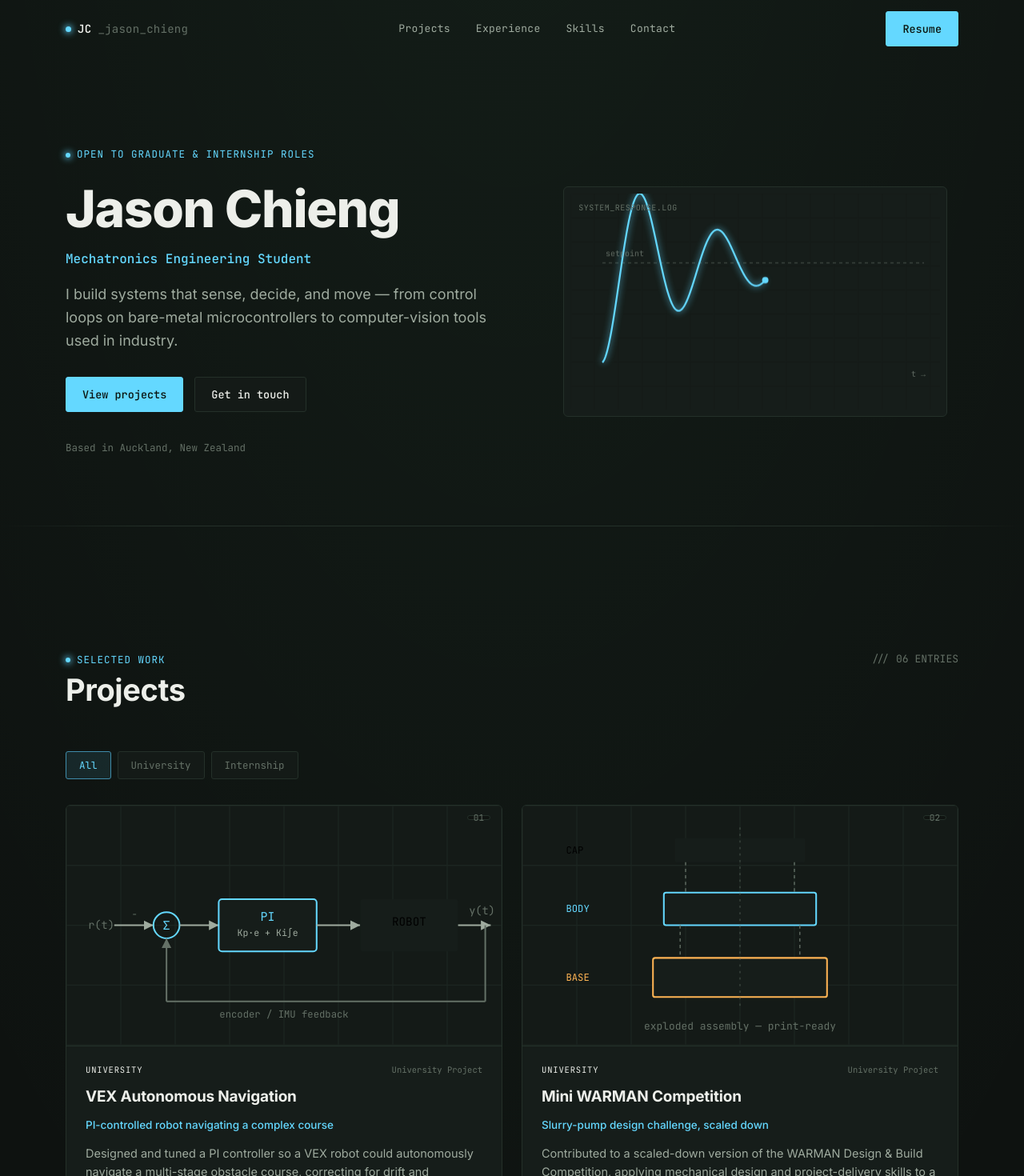
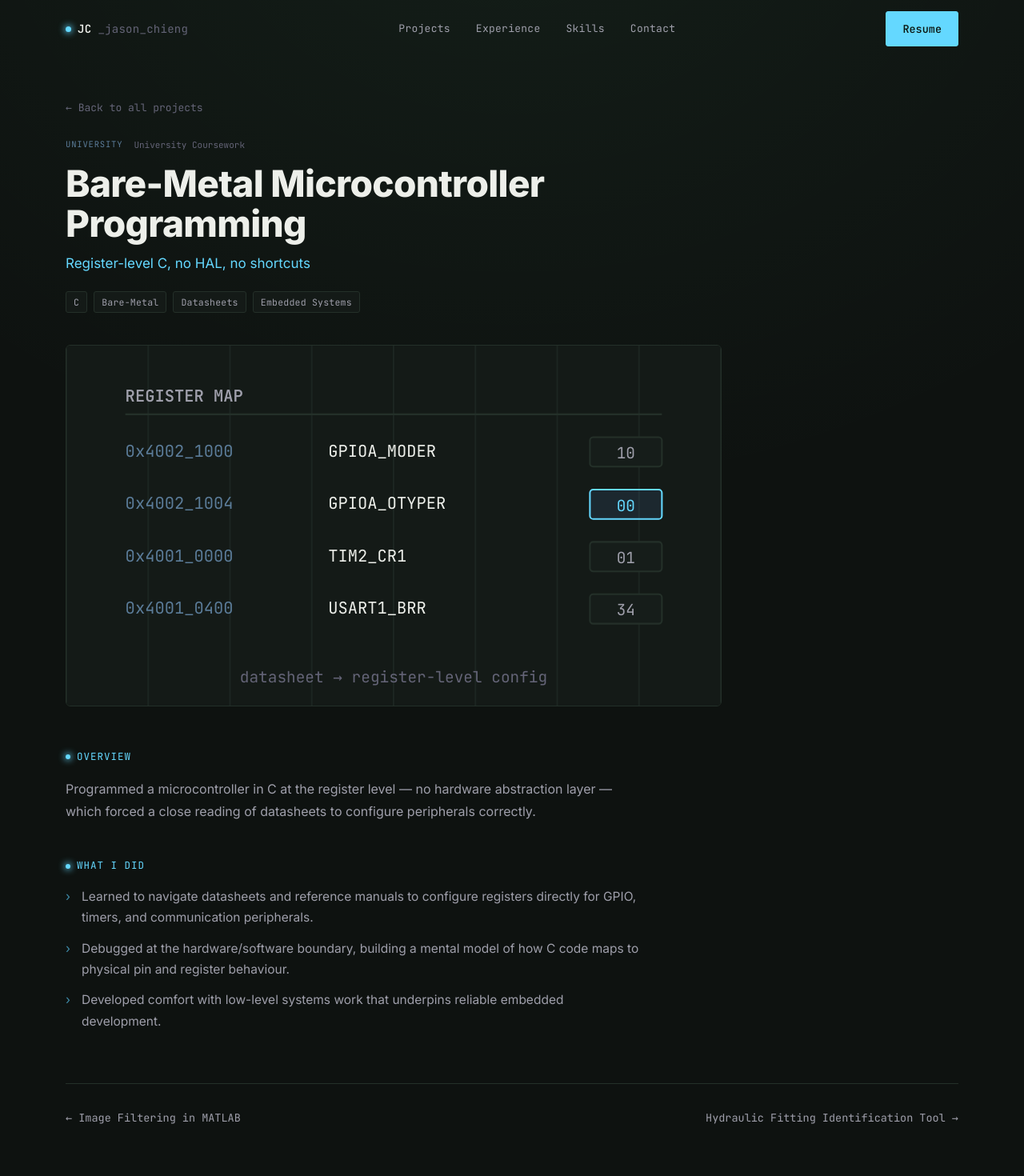
Before and after one commit to JsonDotDev/potfolio, a React (Vite) app in the folder portfolio-template/: page /projects/baremetal-microcontroller in a window 1280 px wide. Shown: the top 1470 px of the page at 80% size. Built offline with nearby package versions, Linux system fonts and the light colour scheme.

Commit message:
Added pages for projects
Change the theme, and added pages for the project but I still need to add more description and picture into the project section

```diff
--- a/portfolio-template/package.json
+++ b/portfolio-template/package.json
@@ -13,7 +13,8 @@
     "@fontsource/inter": "^5.2.8",
     "@fontsource/jetbrains-mono": "^5.2.8",
     "react": "^19.2.7",
-    "react-dom": "^19.2.7"
+    "react-dom": "^19.2.7",
+    "react-router-dom": "^7.18.0"
   },
   "devDependencies": {
     "@types/node": "^24.13.2",
--- a/portfolio-template/src/App.tsx
+++ b/portfolio-template/src/App.tsx
@@ -1,24 +1,43 @@
+import { BrowserRouter, Routes, Route, useLocation } from 'react-router-dom';
+import { useEffect } from 'react';
 import Header from './components/Header';
-import Hero from './components/Hero';
-import Projects from './components/Projects';
-import Experience from './components/Experience';
-import Skills from './components/Skills';
-import Contact from './components/Contact';
 import Footer from './components/Footer';
+import HomePage from './pages/HomePage';
+import ProjectDetailPage from './pages/ProjectDetailPage';
+
+function ScrollToTop() {
+  const { pathname, hash } = useLocation();
+  useEffect(() => {
+    if (hash) {
+      const id = hash.replace('#', '');
+      requestAnimationFrame(() => {
+        const el = document.getElementById(id);
+        if (el) {
+          el.scrollIntoView();
+        } else {
+          window.scrollTo(0, 0);
+        }
+      });
+    } else {
+      window.scrollTo(0, 0);
+    }
+  }, [pathname, hash]);
+  return null;
+}
 
 function App() {
   return (
-    <>
+    <BrowserRouter>
+      <ScrollToTop />
       <Header />
       <main>
-        <Hero />
-        <Projects />
-        <Experience />
-        <Skills />
-        <Contact />
+        <Routes>
+          <Route path="/" element={<HomePage />} />
+          <Route path="/projects/:projectId" element={<ProjectDetailPage />} />
+        </Routes>
       </main>
       <Footer />
-    </>
+    </BrowserRouter>
   );
 }
 
--- a/portfolio-template/src/components/Header.tsx
+++ b/portfolio-template/src/components/Header.tsx
@@ -1,12 +1,13 @@
 import { useEffect, useState } from 'react';
+import { Link } from 'react-router-dom';
 import { profile } from '../data/content';
 import './Header.css';
 
 const NAV_LINKS = [
-  { label: 'Projects', href: '#projects' },
-  { label: 'Experience', href: '#experience' },
-  { label: 'Skills', href: '#skills' },
-  { label: 'Contact', href: '#contact' },
+  { label: 'Projects', href: '/#projects' },
+  { label: 'Experience', href: '/#experience' },
+  { label: 'Skills', href: '/#skills' },
+  { label: 'Contact', href: '/#contact' },
 ];
 
 export default function Header() {
@@ -22,17 +23,17 @@ export default function Header() {
   return (
     <header className={`site-header ${scrolled ? 'is-scrolled' : ''}`}>
       <div className="container site-header__inner">
-        <a href="#top" className="site-header__brand mono">
+        <Link to="/" className="site-header__brand mono">
           <span className="site-header__dot" aria-hidden="true" />
           {profile.name.split(' ').map((n) => n[0]).join('').toUpperCase()}
           <span className="site-header__brand-full">_{profile.name.replace(/\s+/g, '_').toLowerCase()}</span>
-        </a>
+        </Link>
 
         <nav className="site-header__nav" aria-label="Primary">
           {NAV_LINKS.map((link) => (
-            <a key={link.href} href={link.href} className="mono">
+            <Link key={link.href} to={link.href} className="mono">
               {link.label}
-            </a>
+            </Link>
           ))}
         </nav>
 
@@ -55,9 +56,9 @@ export default function Header() {
       {menuOpen && (
         <nav className="site-header__mobile-nav mono" aria-label="Mobile">
           {NAV_LINKS.map((link) => (
-            <a key={link.href} href={link.href} onClick={() => setMenuOpen(false)}>
+            <Link key={link.href} to={link.href} onClick={() => setMenuOpen(false)}>
               {link.label}
-            </a>
+            </Link>
           ))}
           <a href={profile.resumeUrl} download onClick={() => setMenuOpen(false)}>
             Resume ↓
--- a/portfolio-template/src/components/ProjectCard.css
+++ b/portfolio-template/src/components/ProjectCard.css
@@ -24,7 +24,7 @@
   right: 14px;
   font-size: 11px;
   color: var(--text-faint);
-  background: rgba(14, 18, 16, 0.7);
+  background: rgba(14, 14, 18, 0.7);
   padding: 2px 7px;
   border-radius: var(--radius-sm);
   border: 1px solid var(--line);
@@ -87,8 +87,16 @@
   margin-top: 10px;
 }
 
+.project-card__actions {
+  display: flex;
+  align-items: center;
+  justify-content: space-between;
+  gap: 12px;
+  margin-top: 14px;
+  flex-wrap: wrap;
+}
+
 .project-card__toggle {
-  margin-top: 14px;
   align-self: flex-start;
   font-size: 12px;
   color: var(--text-faint);
@@ -101,6 +109,17 @@
 .project-card__toggle:hover {
   color: var(--accent);
   border-color: var(--accent-dim);
+}
+
+.project-card__case-study {
+  font-size: 12px;
+  color: var(--accent);
+  transition: opacity 0.15s ease;
+  white-space: nowrap;
+}
+
+.project-card__case-study:hover {
+  opacity: 0.75;
 }
 
 .project-card__details {
--- a/portfolio-template/src/components/ProjectDiagram.tsx
+++ b/portfolio-template/src/components/ProjectDiagram.tsx
@@ -62,7 +62,7 @@ function ControllerDiagram() {
       <line x1="385" y1="180" x2="92" y2="180" stroke="var(--text-faint)" strokeWidth="1.5" />
       <line x1="92" y1="180" x2="92" y2="122" stroke="var(--text-faint)" strokeWidth="1.5" markerEnd="url(#arrow-faint)" />
       <text x="200" y="195" fontFamily="var(--font-mono)" fontSize="9" fill="var(--text-faint)" textAnchor="middle">encoder / IMU feedback</text>
-      <text x="60" y="103" fontFamily="var(--font-mono)" fontSize="9" fill="var(--text-faint)">−</text>
+      <text x="92" y="124" fontFamily="var(--font-mono)" fontSize="9" fill="var(--text-faint)" textAnchor="middle">−</text>
 
       <defs>
         <marker id="arrow" markerWidth="8" markerHeight="8" refX="6" refY="3" orient="auto">
--- a/portfolio-template/src/data/content.ts
+++ b/portfolio-template/src/data/content.ts
@@ -32,6 +32,10 @@ export type Project = {
   stack: string[];
   diagram: 'controller' | 'vision' | 'mechanical' | 'firmware'; // which placeholder graphic to render
   links?: { label: string; href: string }[];
+  overview?: string[];
+  challenges?: string[];
+  whatIdDoDifferently?: string[];
+  gallery?: ('controller' | 'vision' | 'mechanical' | 'firmware')[];
 };
 
 export const projects: Project[] = [
@@ -166,8 +170,8 @@ export const experience = [
   {
     id: 'internship',
     role: 'Engineering Intern',
-    org: '[Company Name]',
-    period: '[Dates]',
+    org: 'BOA Hydraulics',
+    period: '2025 - 2026',
     points: [
       'Built a YOLOv11-based computer vision tool with a PyQt6 interface for identifying hydraulic fittings on-site.',
       'Redesigned and prototyped a horse reel system, iterating via 3D printing under tight resource and time constraints.',
--- a/portfolio-template/src/index.css
+++ b/portfolio-template/src/index.css
@@ -15,15 +15,18 @@
   --line: #243029;
   --line-soft: #1c2521;
   --text: #edefea;
-  --text-dim: #9fab9f;
-  --text-faint: #647066;
+  --text-dim: #9f9fab;
+  --text-faint: #646477;
   --accent: #64d8ff;      /* sensor blue */
   --accent-dim: #3f8cab;
-  --accent-soft: rgba(100,216,255,0.1);
+  --accent-soft: rgba(100, 165, 255, 0.1);
   --amber: #ffb454;
   --amber-soft: rgba(255,180,84,0.1);
+  --blueprint: #5b7c99; /* muted blueprint blue - technical line work */
+  --blueprint-soft: rgba(91, 124, 153, 0.12);
   --success: #7cffb2;
   --danger: #ff6b6b;
+
 
   /* ---- Type tokens ---- */
   --font-mono: 'JetBrains Mono', ui-monospace, 'SF Mono', Menlo, monospace;
--- /dev/null
+++ b/portfolio-template/src/pages/HomePage.tsx
@@ -0,0 +1,17 @@
+import Hero from '../components/Hero';
+import Projects from '../components/Projects';
+import Experience from '../components/Experience';
+import Skills from '../components/Skills';
+import Contact from '../components/Contact';
+
+export default function HomePage() {
+  return (
+    <>
+      <Hero />
+      <Projects />
+      <Experience />
+      <Skills />
+      <Contact />
+    </>
+  );
+}
--- /dev/null
+++ b/portfolio-template/src/pages/ProjectDetailPage.css
@@ -0,0 +1,160 @@
+.case-study {
+  padding: 48px 0 96px;
+}
+
+.case-study__back {
+  display: inline-flex;
+  align-items: center;
+  font-size: 13px;
+  color: var(--text-faint);
+  transition: color 0.15s ease;
+}
+
+.case-study__back:hover {
+  color: var(--accent);
+}
+
+.case-study__header {
+  margin-top: 28px;
+  max-width: 760px;
+}
+
+.case-study__header-top {
+  display: flex;
+  align-items: center;
+  gap: 14px;
+}
+
+.case-study__period {
+  font-size: 11px;
+  color: var(--text-faint);
+}
+
+.case-study__title {
+  font-size: clamp(30px, 5vw, 46px);
+  font-weight: 800;
+  letter-spacing: -0.015em;
+  color: var(--text);
+  margin-top: 14px;
+  line-height: 1.1;
+}
+
+.case-study__subtitle {
+  font-size: 17px;
+  color: var(--accent);
+  margin-top: 12px;
+}
+
+.case-study__stack {
+  display: flex;
+  flex-wrap: wrap;
+  gap: 8px;
+  margin-top: 22px;
+}
+
+.case-study__hero-diagram {
+  margin-top: 40px;
+  border: 1px solid var(--line);
+  border-radius: var(--radius-md);
+  overflow: hidden;
+  line-height: 0;
+  max-width: 820px;
+}
+
+.case-study__body {
+  margin-top: 48px;
+  max-width: 720px;
+  display: flex;
+  flex-direction: column;
+  gap: 40px;
+}
+
+.case-study__section .eyebrow {
+  margin-bottom: 16px;
+}
+
+.case-study__paragraph {
+  font-size: 16px;
+  line-height: 1.75;
+  color: var(--text-dim);
+  margin-bottom: 14px;
+}
+
+.case-study__paragraph:last-child {
+  margin-bottom: 0;
+}
+
+.case-study__list {
+  display: flex;
+  flex-direction: column;
+  gap: 12px;
+}
+
+.case-study__list li {
+  font-size: 15.5px;
+  line-height: 1.7;
+  color: var(--text-dim);
+  padding-left: 20px;
+  position: relative;
+}
+
+.case-study__list li::before {
+  content: '›';
+  position: absolute;
+  left: 0;
+  color: var(--accent-dim);
+}
+
+.case-study__list--amber li::before {
+  color: var(--amber);
+  content: '!';
+  font-weight: 700;
+}
+
+.case-study__list--blueprint li::before {
+  color: var(--blueprint);
+  content: '↻';
+}
+
+.case-study__gallery {
+  display: grid;
+  grid-template-columns: repeat(2, 1fr);
+  gap: 16px;
+}
+
+.case-study__gallery-item {
+  border: 1px solid var(--line);
+  border-radius: var(--radius-md);
+  overflow: hidden;
+  line-height: 0;
+}
+
+@media (max-width: 640px) {
+  .case-study__gallery {
+    grid-template-columns: 1fr;
+  }
+}
+
+.case-study__pagination {
+  margin-top: 64px;
+  padding-top: 32px;
+  border-top: 1px solid var(--line);
+  display: flex;
+  justify-content: space-between;
+  gap: 24px;
+}
+
+.case-study__pagination-link {
+  font-size: 13.5px;
+  color: var(--text-dim);
+  max-width: 45%;
+  transition: color 0.15s ease;
+}
+
+.case-study__pagination-link:hover {
+  color: var(--accent);
+}
+
+.case-study__pagination-link--next {
+  text-align: right;
+}
--- /dev/null
+++ b/portfolio-template/src/pages/ProjectDetailPage.tsx
@@ -0,0 +1,136 @@
+import { useParams, Link, Navigate } from 'react-router-dom';
+import { projects } from '../data/content';
+import ProjectDiagram from '../components/ProjectDiagram';
+import './ProjectDetailPage.css';
+
+export default function ProjectDetailPage() {
+  const { projectId } = useParams<{ projectId: string }>();
+  const project = projects.find((p) => p.id === projectId);
+
+  if (!project) {
+    return <Navigate to="/" replace />;
+  }
+
+  const currentIdx = projects.findIndex((p) => p.id === projectId);
+  const prev = projects[currentIdx - 1];
+  const next = projects[currentIdx + 1];
+
+  return (
+    <article className="case-study">
+      <div className="container">
+        <Link to="/#projects" className="case-study__back mono">
+          ← Back to all projects
+        </Link>
+
+        <header className="case-study__header">
+          <div className="case-study__header-top">
+            <span className={`project-card__category mono ${project.category === 'Internship' ? 'is-internship' : ''}`}>
+              {project.category === 'Internship' ? 'INDUSTRY' : 'UNIVERSITY'}
+            </span>
+            <span className="case-study__period mono">{project.period}</span>
+          </div>
+          <h1 className="case-study__title">{project.title}</h1>
+          <p className="case-study__subtitle">{project.subtitle}</p>
+
+          <ul className="case-study__stack">
+            {project.stack.map((s) => (
+              <li key={s} className="tag">
+                {s}
+              </li>
+            ))}
+          </ul>
+
+          {project.links && project.links.length > 0 && (
+            <div className="project-card__links" style={{ marginTop: '18px' }}>
+              {project.links.map((link) => (
+                <a key={link.href} href={link.href} target="_blank" rel="noreferrer" className="project-card__link mono">
+                  {link.label} ↗
+                </a>
+              ))}
+            </div>
+          )}
+        </header>
+
+        <div className="case-study__hero-diagram">
+          <ProjectDiagram kind={project.diagram} />
+        </div>
+
+        <div className="case-study__body">
+          <section className="case-study__section">
+            <p className="eyebrow">Overview</p>
+            {(project.overview ?? [project.summary]).map((para, i) => (
+              <p key={i} className="case-study__paragraph">
+                {para}
+              </p>
+            ))}
+          </section>
+
+          <section className="case-study__section">
+            <p className="eyebrow">What I did</p>
+            <ul className="case-study__list">
+              {project.details.map((d, i) => (
+                <li key={i}>{d}</li>
+              ))}
+            </ul>
+          </section>
+
+          {project.challenges && project.challenges.length > 0 && (
+            <section className="case-study__section">
+              <p className="eyebrow" style={{ color: 'var(--amber)' }}>
+                Challenges
+              </p>
+              <ul className="case-study__list case-study__list--amber">
+                {project.challenges.map((c, i) => (
+                  <li key={i}>{c}</li>
+                ))}
+              </ul>
+            </section>
+          )}
+
+          {project.whatIdDoDifferently && project.whatIdDoDifferently.length > 0 && (
+            <section className="case-study__section">
+              <p className="eyebrow" style={{ color: 'var(--blueprint)' }}>
+                What I'd do differently
+              </p>
+              <ul className="case-study__list case-study__list--blueprint">
+                {project.whatIdDoDifferently.map((w, i) => (
+                  <li key={i}>{w}</li>
+                ))}
+              </ul>
+            </section>
+          )}
+
+          {project.gallery && project.gallery.length > 0 && (
+            <section className="case-study__section">
+              <p className="eyebrow">Gallery</p>
+              <div className="case-study__gallery">
+                {project.gallery.map((kind, i) => (
+                  <div className="case-study__gallery-item" key={i}>
+                    <ProjectDiagram kind={kind} />
+                  </div>
+                ))}
+              </div>
+            </section>
+          )}
+        </div>
+
+        <nav className="case-study__pagination mono">
+          {prev ? (
+            <Link to={`/projects/${prev.id}`} className="case-study__pagination-link">
+              ← {prev.title}
+            </Link>
+          ) : (
+            <span />
+          )}
+          {next ? (
+            <Link to={`/projects/${next.id}`} className="case-study__pagination-link case-study__pagination-link--next">
+              {next.title} →
+            </Link>
+          ) : (
+            <span />
+          )}
+        </nav>
+      </div>
+    </article>
+  );
+}
```
Also changed, not shown: portfolio-template/src/components/ProjectCard.tsx (+7 -0 lines), 1 other file (tests, documents, lock files or other folders).
